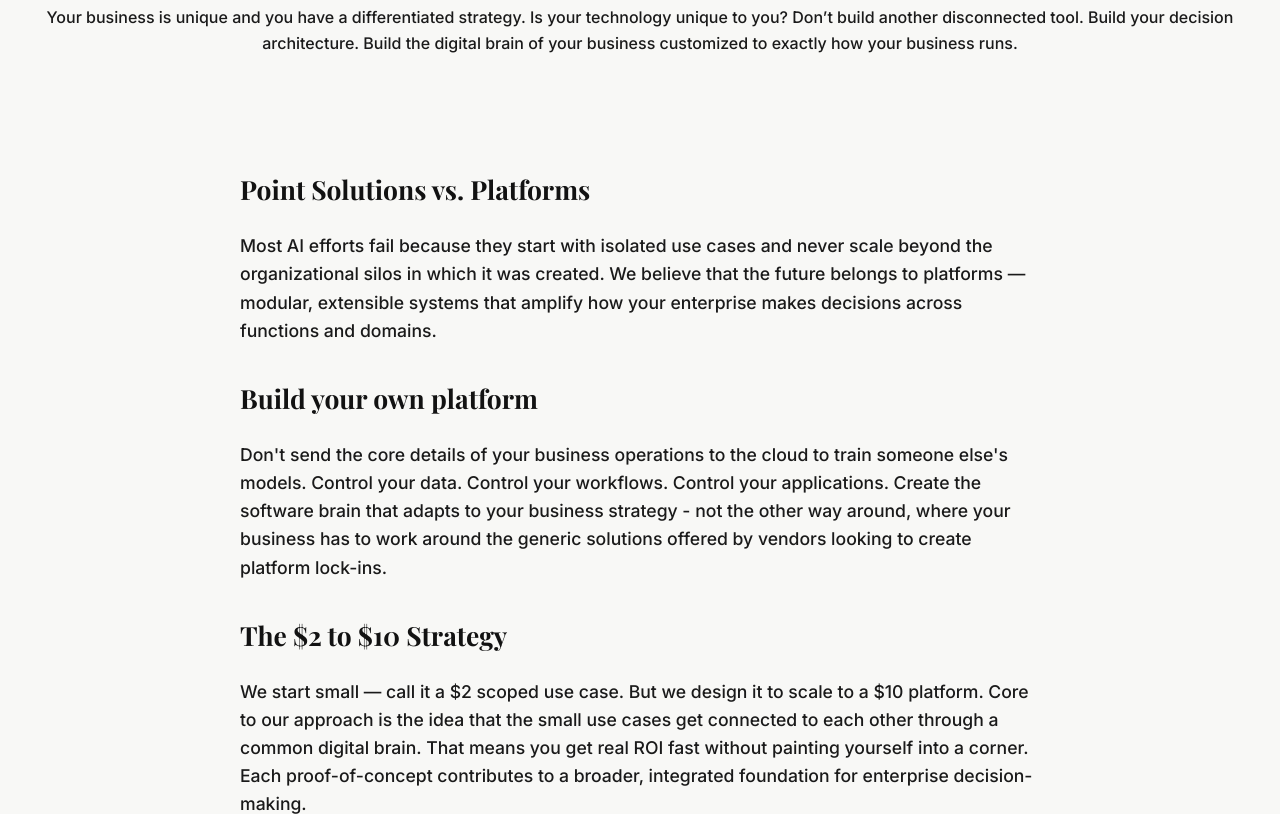
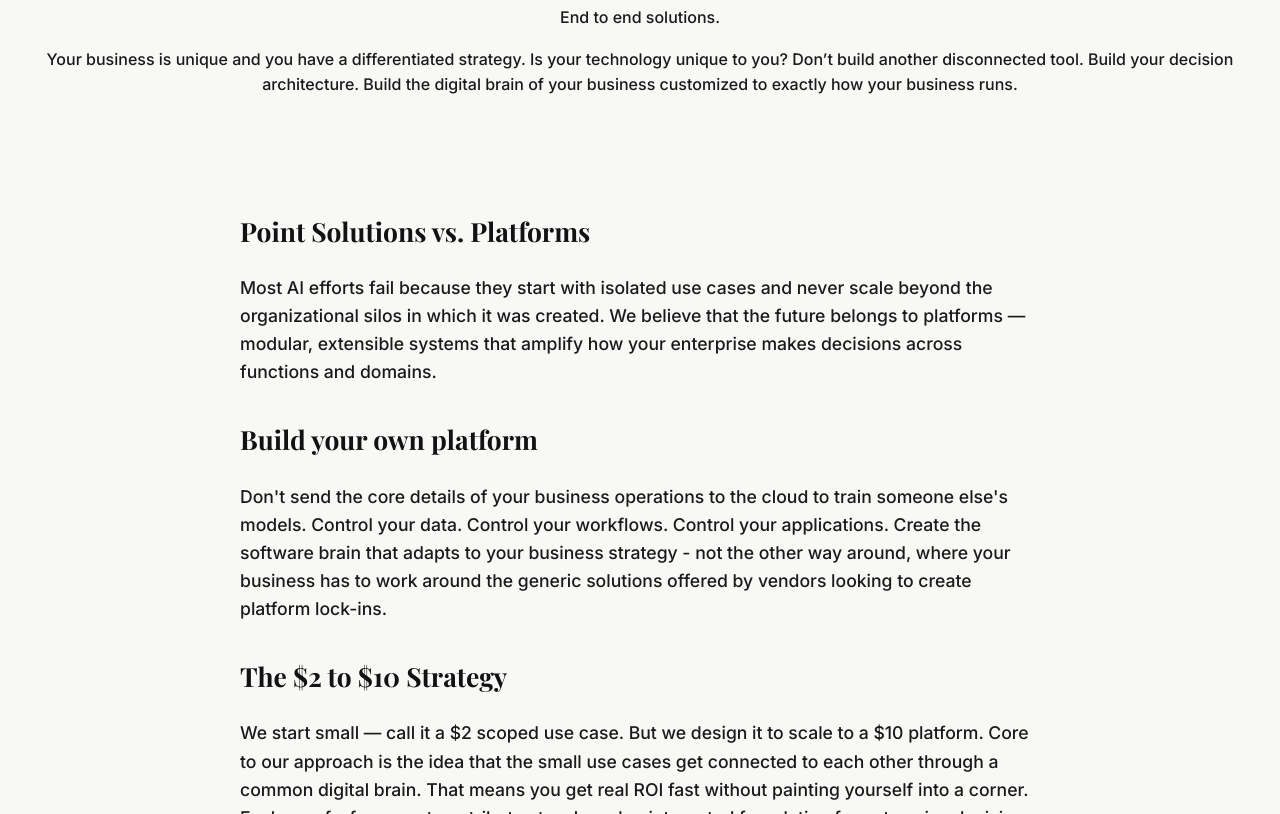
Before and after one commit to BlindingInsight/custom-agents, a plain HTML site: page platform.html in a window 1280 px wide. Shown: the part 231-1045 px from the top of the page. Drawn offline with nearby package versions, Linux system fonts and the light colour scheme.

Commit message:
Update platform.html

```diff
--- a/platform.html
+++ b/platform.html
@@ -18,6 +18,7 @@
 
   <section class="page-header">
     <h1>Why Custom AI</h1>
+    <p>End to end solutions.</p>
     <p>Your business is unique and you have a differentiated strategy. Is your technology unique to you? Don’t build another disconnected tool. Build your decision architecture. Build the digital brain of your business customized to exactly how your business runs.</p>
   </section>
 
```
